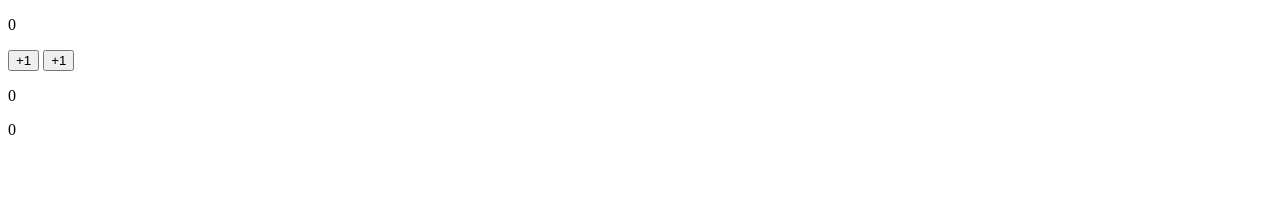
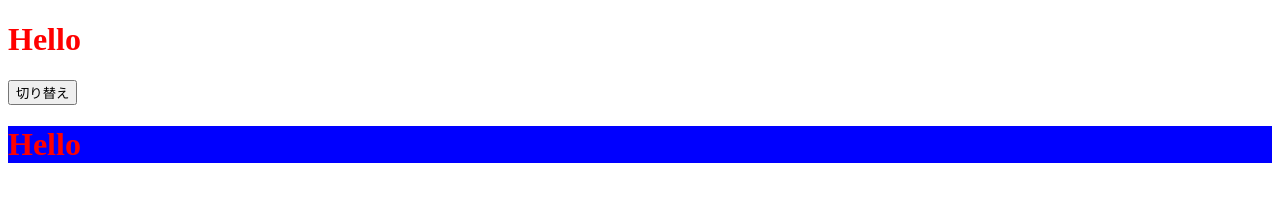
Before and after one commit to ngtrrrn/myvuejs, a plain HTML site: page index.html in a window 1280 px wide. Drawn offline with Linux system fonts and the light colour scheme.

Commit message:
class binding

```diff
--- /dev/null
+++ b/css/style.css
@@ -0,0 +1,6 @@
+.red {
+  color:red;
+}
+.bg-blue {
+  background: blue;
+}
--- a/index.html
+++ b/index.html
@@ -4,17 +4,18 @@
 <head>
   <meta charset="UTF-8">
   <meta name="viewport" content="width=device-width, initial-scale=1.0">
+  <link rel="stylesheet" href="css/style.css">
   <title>Vue.js練習</title>
 </head>
 
 <body>
   <script src="./js/vue.js"></script>
   <div id="app">
-    <p>{{ counter }}</p>
-    <button @click="countUp">+1</button>
-    <button @click="countUp()">+1</button>
-    <p>{{doubleCounterMethodComputed}}</p>
-    <p>{{doubleCounterMethod()}}</p>
+    <h1 :class="classObject">Hello</h1>
+    <button @click="isActive = !isActive">切り替え</button>
+
+    <h1 :class="[{red: isActive}, bg]">Hello</h1>
+
   </div>
 
   <script src="./js/test.js"></script>
--- a/js/test.js
+++ b/js/test.js
@@ -1,19 +1,15 @@
 new Vue({
   el: '#app',
   data: {
-    counter: 0
-    },
+    isActive: true,
+    color: 'red',
+    bg: 'bg-blue'
+  },
   computed: {
-    doubleCounterMethodComputed: function() {
-      return this.counter * 2;
-    }
-  },
-  methods: {
-    countUp: function() {
-      this.counter += 1;
-    },
-    doubleCounterMethod: function() {
-      return this.counter * 2;
+    classObject: function() {
+      return {
+        red: this.isActive,
+        'bg-blue': !this.isActive}
     }
   }
 })
```
